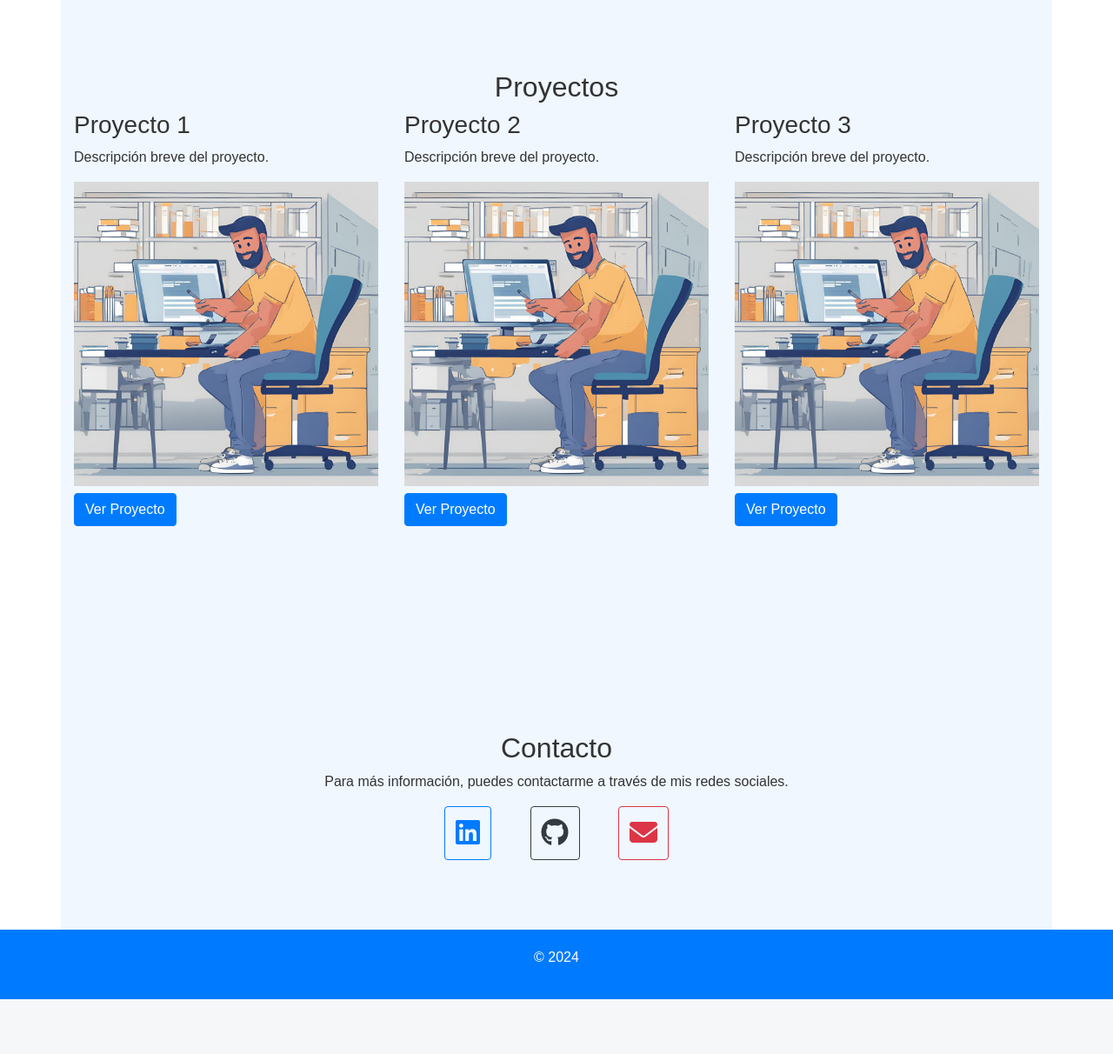
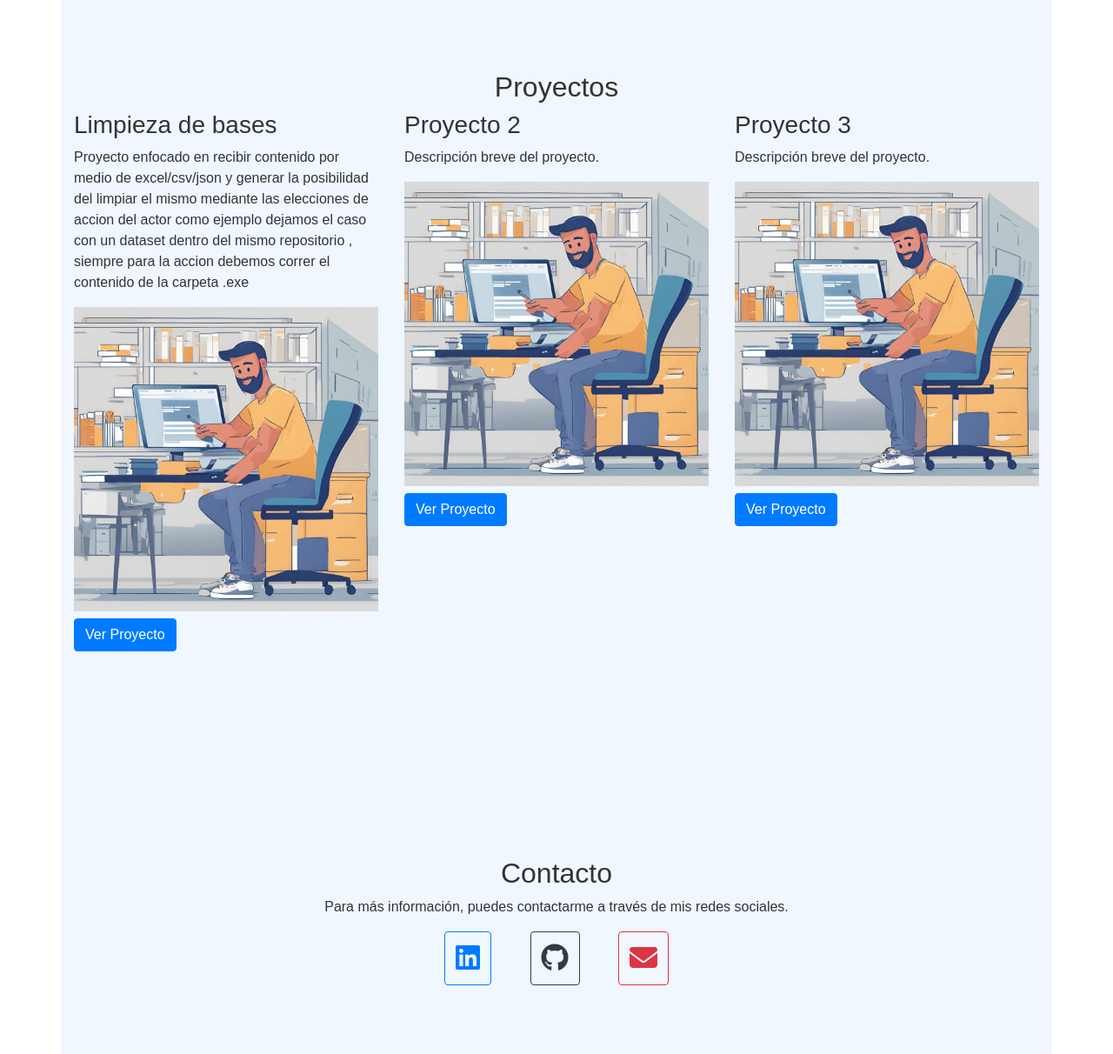
Before and after one commit to jeremontoya155/Portfolio, a Django app: page / in a window 1280 px wide. Shown: the part 509-1721 px from the top of the page at 87% size. Before the commit the page ends 1658 px from the top, so only its background shows below. Run offline with Django 5.2, Linux system fonts and the light colour scheme; some libraries are stand-ins or nearby versions.

```diff
--- a/portfolio/templates/portfolio/home.html
+++ b/portfolio/templates/portfolio/home.html
@@ -52,8 +52,10 @@
     <h2 class="text-center">Proyectos</h2>
     <div class="row">
         <div class="col-md-4 project">
-            <h3>Proyecto 1</h3>
-            <p>Descripción breve del proyecto.</p>
+            <h3>Limpieza de bases</h3>
+            <p>Proyecto enfocado en recibir contenido por medio de excel/csv/json y generar la posibilidad del limpiar el mismo mediante las elecciones de accion del actor
+                como ejemplo dejamos el caso con un dataset dentro del mismo repositorio , siempre para la accion debemos correr el contenido de la carpeta .exe
+            </p>
             <img src="{% static 'portfolio/images/project1.jpg' %}" class="img-fluid" alt="Project Image 1">
             <p><a href="#" class="btn btn-primary mt-2">Ver Proyecto</a></p>
         </div>
```
